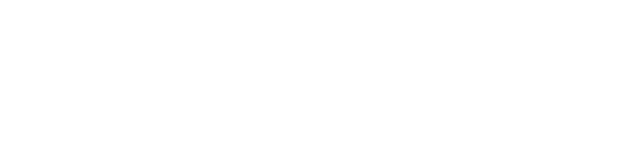
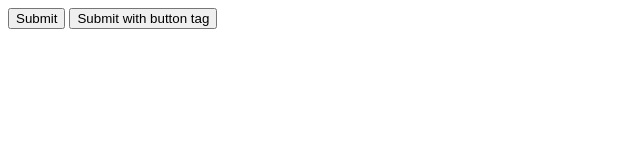
Before and after one commit to eastend-street/javascript-practice, a plain HTML site: page form/index.html in a window 1280 px wide. Shown: the whole page, without its empty margins (0-640 px from the left). Drawn offline with Linux system fonts and the light colour scheme.

Commit message:
created form

```diff
--- a/form/functions/intro.js
+++ b/form/functions/intro.js
@@ -0,0 +1,5 @@
+const handleSubmit = () => {
+  event.preventDefault();
+
+  console.log("button clicked")
+};
--- a/form/index.html
+++ b/form/index.html
@@ -7,8 +7,9 @@
     <title>Document</title>
   </head>
   <body>
-    <form action="">
-
+    <form onsubmit="handleSubmit(event)">
+      <input type="submit" value="Submit">
+      <button type="submit">Submit with button tag</button>
     </form>
     <script src="./functions/intro.js"></script>
   </body>
```
